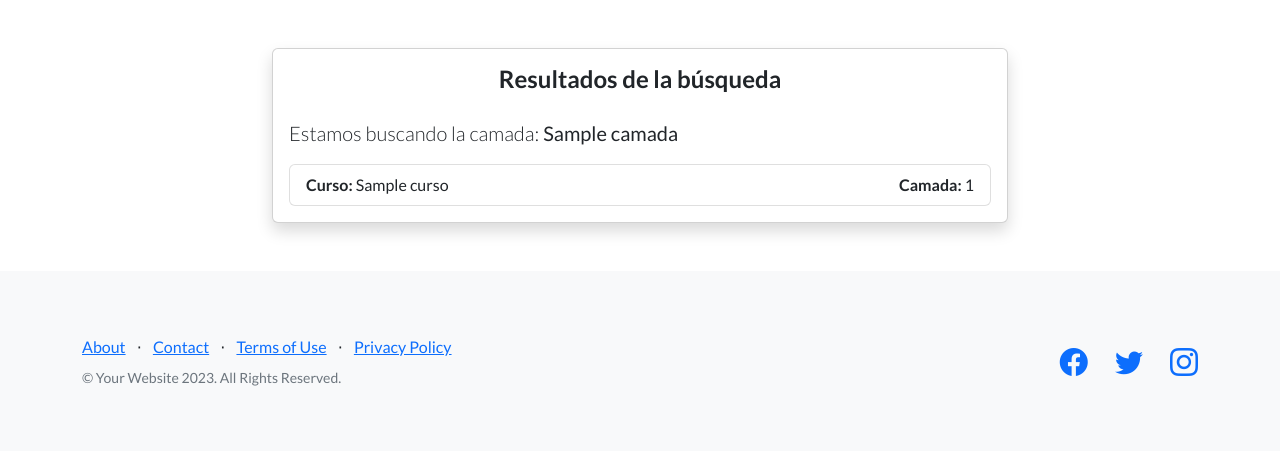
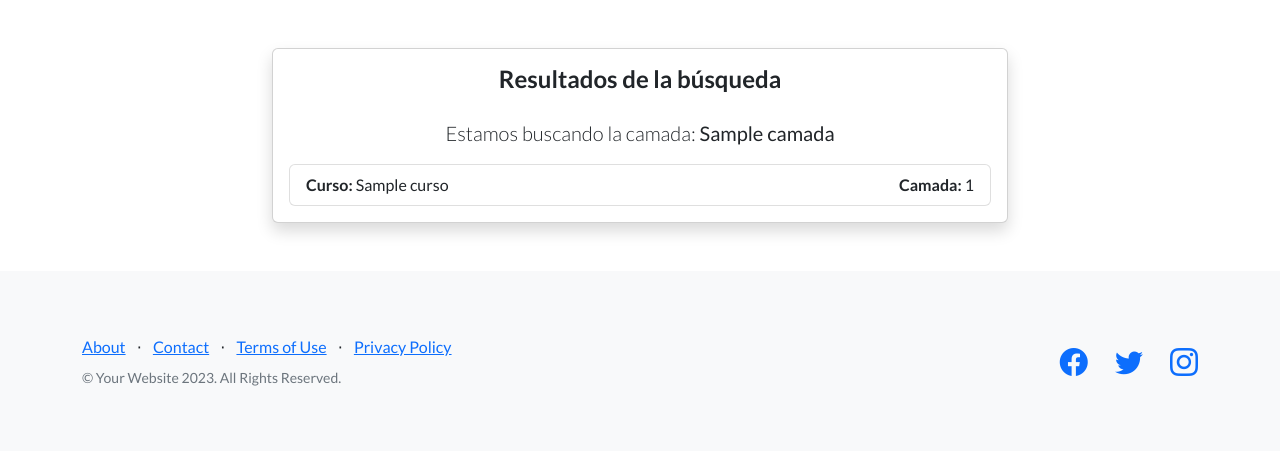
Before and after one commit to Roxanne-Hudan/coder002_R, a Django app: template AppCoder/templates/AppCoder/formulario/resultadosBusqueda.html in a window 1280 px wide. Shown: the part 66-517 px from the top of the page. Run offline with Django 5.2, Linux system fonts and the light colour scheme; tables that the repository leaves empty hold one stand-in row (values such as "Sample post"); the template is opened without the code that fills it: values that come from a table or form of the project are taken from there, most other values are stand-ins (such as "Sample title", 1, 10 or a date in 2020); some libraries are stand-ins or nearby versions.

Commit message:
busqueda final

```diff
--- a/AppCoder/templates/AppCoder/formulario/resultadosBusqueda.html
+++ b/AppCoder/templates/AppCoder/formulario/resultadosBusqueda.html
@@ -1,18 +1,17 @@
 {% extends 'AppCoder/padre.html' %}
 {% load static %}
 
-{% block title %}Resultados Busqueda{% endblock %}
+{% block title %}Resultados Búsqueda{% endblock %}
 
 {% block content %}
 <div class="container mt-5 mb-5">
     <div class="row justify-content-center">
         <div class="col-md-8">
-
             <div class="card shadow">
                 <div class="card-body">
                     <h4 class="card-title mb-4 text-center">Resultados de la búsqueda</h4>
 
-                    <p class="lead">Estamos buscando la camada: <strong>{{ camada }}</strong></p>
+                    <p class="lead text-center">Estamos buscando la camada: <strong>{{ camada }}</strong></p>
 
                     {% if cursos %}
                         <ul class="list-group">
@@ -24,16 +23,13 @@
                             {% endfor %}
                         </ul>
                     {% else %}
-                        <div class="alert alert-warning mt-3" role="alert">
+                        <div class="alert alert-warning mt-3 text-center" role="alert">
                             No se encontraron cursos con esa camada.
                         </div>
                     {% endif %}
-
                 </div>
             </div>
-
         </div>
     </div>
 </div>
-
 {% endblock %}
```
